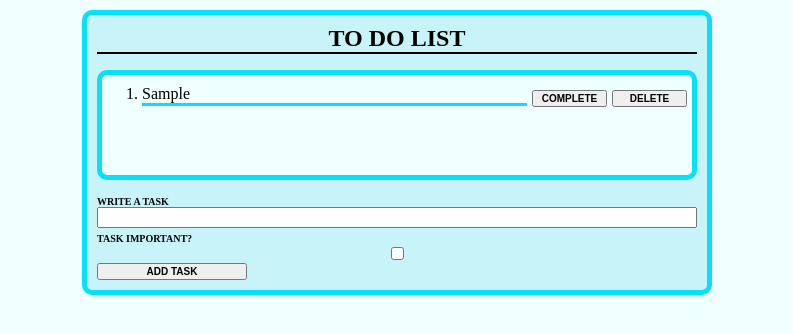
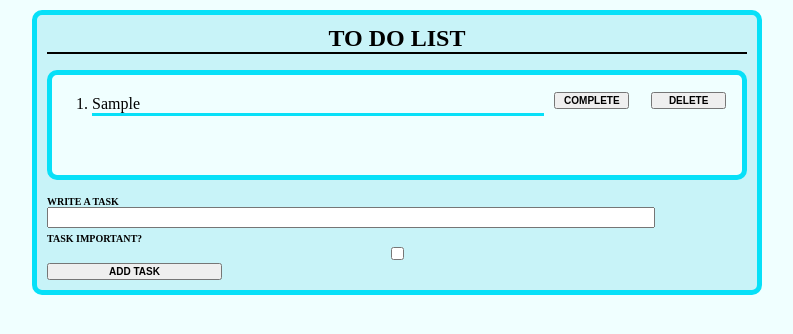
Before and after one commit to TimofeiLarin/MyPetProject_1, a plain HTML site: page index.html in a window 1280 px wide. Both pictures are taken after typing "Sample" into the empty fields and a click on the button "ADD TASK". Shown: the whole page, without its empty margins (243-1036 px from the left). Drawn offline with Linux system fonts and the light colour scheme.

Commit message:
Refactoring JS, HTML, CSS, added the feature of adding a task by pressing Enter, added markup adaptability

```diff
--- a/script.js
+++ b/script.js
@@ -2,7 +2,6 @@ let checkList = document.querySelector('.check-list');
 let taskText = document.querySelector('.task-text');
 let important = document.querySelector('.important');
 let taskAdd = document.querySelector('.task-add');
-
 let tasks = [];
 
 if (localStorage.getItem('todo')){
@@ -10,80 +9,61 @@ if (localStorage.getItem('todo')){
   addTasks();
 }
 
-taskAdd.addEventListener('click', function() {
+function createTask() {
   if(taskText.value === '') return;
-
   let newTask = {
     task: taskText.value,
     complete: false,
     important: false,
   };
-
   if (important.checked) {
     tasks.unshift(newTask);
     newTask.important = true;
   } else {
       tasks.push(newTask);
     }
-
   addTasks();
   localStorage.setItem('todo', JSON.stringify(tasks));
   taskText.value = '';
   important.checked = false;
+};
+
+taskAdd.addEventListener('click' , createTask);
+document.addEventListener('keydown' , e => {
+  if (e.keyCode === 13) createTask();
 });
+
 
 function addTasks() {
   let addTask = '';
-
   if (tasks.length === 0) checkList.innerHTML = '';
-
   tasks.forEach(function(item, index) {
-    addTask += `<li class="task ${item.complete ? 'task-complete' : ''} ${item.important ? 'task-important' : ''} item_c${index}" id="item_d${index}">${item.task}<button class="btn-complete" id="item_c${index}" onclick="completeTask(${index})" title="Mission complete">Complete</button><button class="btn-delete" id="item_d${index}" onclick="deleteTask(${index})" title="Delete task">Delete</button></li>`;
+    addTask += `
+              <div class = "container-task">
+                <li class="task ${item.complete ? 'task-complete' : ''} ${item.important ? 'task-important' : ''} item_c${index}" id="item_d${index}">
+                  ${item.task}
+                </li>
+                <div class="container-btn">
+                  <button class="btn-complete" id="item_c${index}" onclick="completeTask(${index})" title="Mission complete">Complete</button>
+                  <button class="btn-delete" id="item_d${index}" onclick="deleteTask(${index})" title="Delete task">Delete</button>
+                </div>
+              </div>
+            `;
     checkList.innerHTML = addTask;
   });
 };
 
 function completeTask(index) {
   tasks[index].complete = !tasks[index].complete;
-    console.log(index);
   let completeTask = tasks.filter(item => item.complete === true);
-    let acticeTask= tasks.filter(item => item.complete === false);
-    tasks = [...acticeTask,...completeTask];
+  let activeTask= tasks.filter(item => item.complete === false);
+  tasks = [...activeTask,...completeTask];
   addTasks();
   localStorage.setItem('todo', JSON.stringify(tasks));
 }
 
 function deleteTask(index) {
   tasks.splice(index, 1);
-    console.log(index);
   addTasks();
   localStorage.setItem('todo', JSON.stringify(tasks));
 }
-
-/*
-   checkList.addEventListener('click', function(event) {
-    let idComplete = event.target.getAttribute('id');
-    let taskComplete = document.querySelector('.' + idComplete).childNodes[0].nodeValue;
-    Tasks.forEach( function(item) {
-      if (item.task === taskComplete) {
-        item.complete = !item.complete;
-        addTasks();
-        localStorage.setItem('todo', JSON.stringify(Tasks));
-      }
-    });
-  });
-*/
-
-/*
-  checkList.addEventListener('click', function(event) {
-    let idDelete = event.target.getAttribute('id');
-    let taskDelete = checkList.querySelector('#' + idDelete).childNodes[0].nodeValue;
-    Tasks.forEach( function(item, index) {
-      if (item.task === taskDelete) {
-        Tasks.splice(index, 1);
-        addTasks();
-        localStorage.setItem('todo', JSON.stringify(Tasks));
-      }
-    });
-  });
-  */
--- a/style.css
+++ b/style.css
@@ -1,10 +1,11 @@
 body {
-  margin: 0;
+  margin: 0 10px;
   padding: 0;
   background-color: azure;
 }
 .conteiner-list {
-  max-width: 600px;
+  max-width: 700px;
+  min-width: 300px;
   margin: 10px auto;
   background-color: #c8f3f8;
   border: 5px solid #07e0f8;
@@ -26,16 +27,22 @@ h1 {
   border-radius: 10px;
 }
 
+.container-task{
+  display: flex;
+  justify-content: space-between;
+  align-items: center;
+  margin-bottom: 10px;
+  margin-right: 5px;
+}
+
+.container-task:first-child {
+  margin-top: 10px;
+}
+
 .task {
   border-bottom: 3px solid #07e0f8;
   width: 70%;
   margin-top: 10px;
-  position: relative;
-}
-
-.task:last-child {
-  margin-top: 10px;
-  margin-bottom: 10px;
 }
 
 .task-important {
@@ -50,12 +57,16 @@ h1 {
   text-decoration-color: lightgray;
 }
 
-
+.container-btn{
+  width: 30%;
+  top:5px;
+  right: -160px;
+  display: flex;
+  flex-wrap: wrap;
+  justify-content: space-around;
+}
 
 .btn-complete {
-  position: absolute;
-  top:5px;
-  right: -80px;
   width: 75px;
   font-size: 10px;
   text-transform: uppercase;
@@ -63,9 +74,6 @@ h1 {
 }
 
 .btn-delete {
-  position: absolute;
-  top:5px;
-  right: -160px;
   width: 75px;
   font-size: 10px;
   text-transform: uppercase;
@@ -92,6 +100,4 @@ h1 {
   font-size: 10px;
   font-weight: bold;
   text-transform: uppercase;
-
-
 }
```
Also changed, not shown: index.html (+0 -8 lines). Lines whose indentation alone changed are shown as unchanged.
